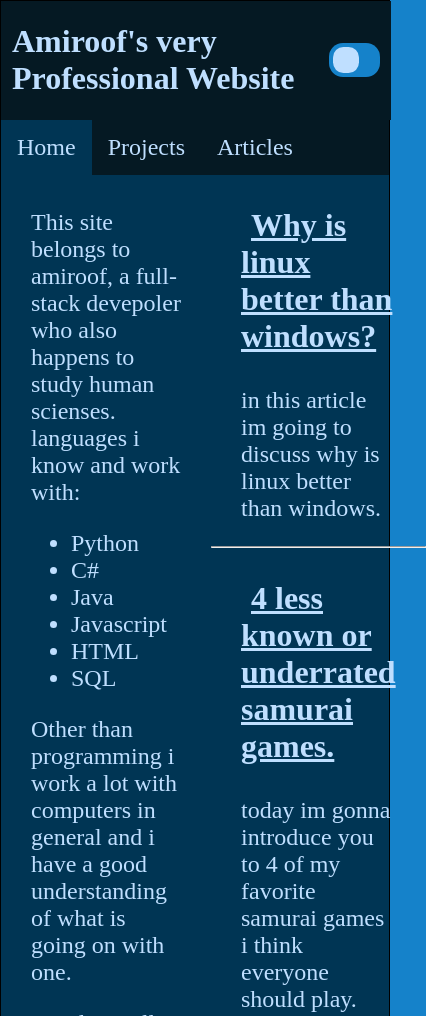
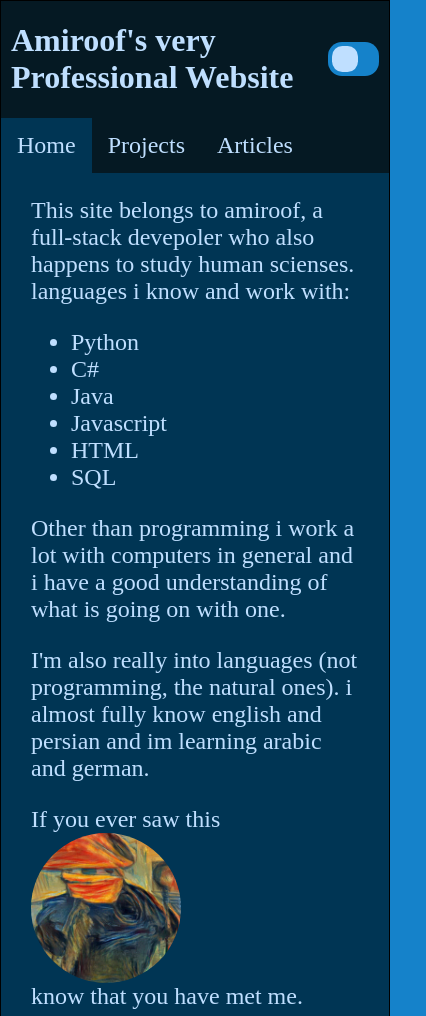
Before and after one commit to amiroo54/amiroo54.github.io, a plain HTML site: page index.html in a window 390 px wide. Shown: the top 1016 px of the page, 426 px wide, since content can reach past the window. Drawn offline with Linux system fonts and the light colour scheme; no server answers; files whose address does not match are found by name.

Commit message:
added responsiveness for mobile devices.

```diff
--- a/styles/style.css
+++ b/styles/style.css
@@ -202,3 +202,37 @@ input:checked + .slider:before
 {
     background-color: var(--mb);
 }
+@media screen and (max-width: 768px) {
+    html {
+        background: var(--lb);
+    }
+
+    header {
+        width: 100%;
+        height: auto;
+        font-size: 15px;
+        padding: 0 0 auto;
+        margin-left: auto;
+        margin-right: auto;
+        border: none;
+        display: flex;
+        align-items: center;
+    }
+
+    body {
+        width: auto;
+        min-height: 100%;
+        padding: 0;
+        background: var(--mb);
+    }
+
+    #main {
+        display: block;
+    }
+    #news {
+        width: 95vw;
+    }
+    .article {
+        padding: 10px;
+    }
+}
```
